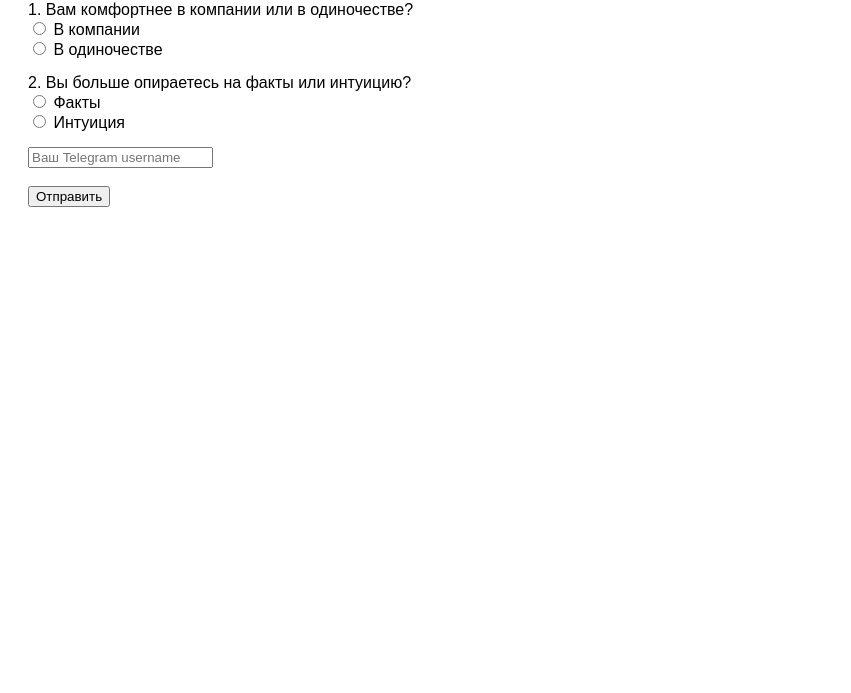
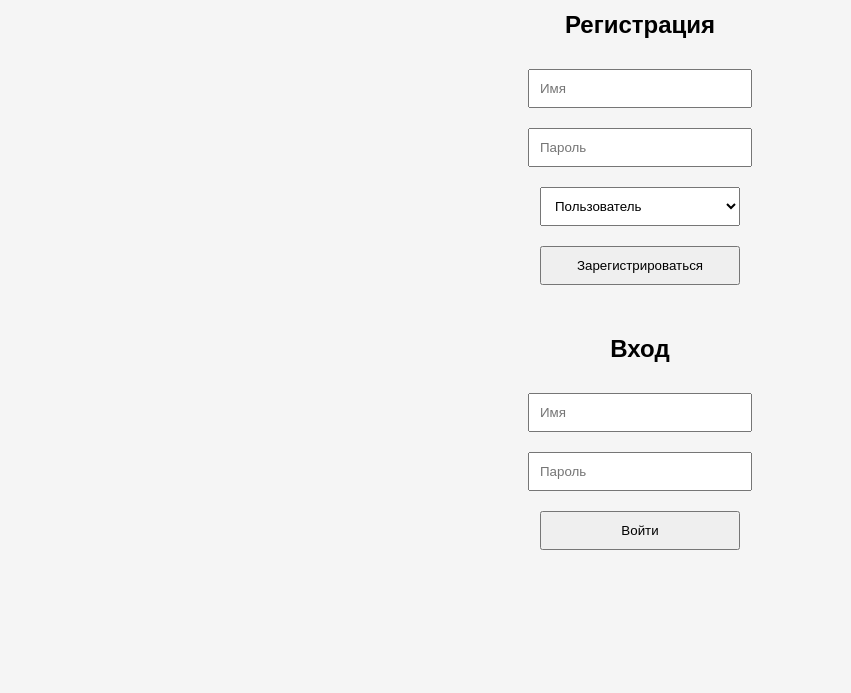
Before and after one commit to gopoKiruha/psytest, a plain HTML site: page index.html in a window 1280 px wide. Shown: the part 107-800 px from the top of the page, without its empty margins (0-851 px from the left). Drawn offline with Linux system fonts and the light colour scheme.

Commit message:
Add files via upload

```diff
--- a/index.html
+++ b/index.html
@@ -2,51 +2,61 @@
 <html>
 <head>
   <meta charset="UTF-8">
-  <title>Психологический тест</title>
-  <style>
-    body { font-family: sans-serif; padding: 20px; }
-    .question { margin-bottom: 15px; }
-  </style>
+  <title>Авторизация</title>
+  <link rel="stylesheet" href="style.css">
 </head>
 <body>
-  <h1>Тест MBTI (упрощённо)</h1>
-  <div id="quiz">
-    <div class="question">
-      <label>1. Вам комфортнее в компании или в одиночестве?</label><br>
-      <input type="radio" name="q1" value="E"> В компании<br>
-      <input type="radio" name="q1" value="I"> В одиночестве
-    </div>
+  <h1>Вход или регистрация</h1>
 
-    <div class="question">
-      <label>2. Вы больше опираетесь на факты или интуицию?</label><br>
-      <input type="radio" name="q2" value="S"> Факты<br>
-      <input type="radio" name="q2" value="N"> Интуиция
-    </div>
-
-    <!-- Можно добавить больше вопросов -->
-
-    <input type="text" id="username" placeholder="Ваш Telegram username">
-    <br><br>
-    <button onclick="submitResults()">Отправить</button>
+  <div>
+    <h2>Регистрация</h2>
+    <input id="reg-name" placeholder="Имя"><br>
+    <input id="reg-pass" placeholder="Пароль" type="password"><br>
+    <select id="reg-role">
+      <option value="user">Пользователь</option>
+      <option value="admin">Админ</option>
+    </select><br>
+    <button onclick="register()">Зарегистрироваться</button>
   </div>
 
-  <p id="result"></p>
+  <div style="margin-top:40px;">
+    <h2>Вход</h2>
+    <input id="log-name" placeholder="Имя"><br>
+    <input id="log-pass" placeholder="Пароль" type="password"><br>
+    <button onclick="login()">Войти</button>
+  </div>
 
   <script>
-    function submitResults() {
-      const answers = {
-        username: document.getElementById("username").value,
-        q1: document.querySelector('input[name="q1"]:checked')?.value || "",
-        q2: document.querySelector('input[name="q2"]:checked')?.value || ""
-      };
+    function register() {
+      const name = document.getElementById('reg-name').value;
+      const pass = document.getElementById('reg-pass').value;
+      const role = document.getElementById('reg-role').value;
 
-      const type = answers.q1 + answers.q2;
-      document.getElementById("result").innerText = "Ваш тип: " + type;
+      if (!name || !pass) return alert("Заполни все поля!");
 
-      fetch("https://script.google.com/macros/s/AKfycbzT-0K7kHRgi5cBBAjIL5e9JSWxE9Opm40rvaXnr8kF5hV50fhypWbYJQKxb-dVDRgk/exec", {
-        method: "POST",
-        body: JSON.stringify(answers)
-      });
+      const users = JSON.parse(localStorage.getItem('users') || '[]');
+      if (users.find(u => u.name === name)) return alert("Пользователь уже есть!");
+
+      users.push({ name, pass, role });
+      localStorage.setItem('users', JSON.stringify(users));
+      alert("Готово! Теперь войди.");
+    }
+
+    function login() {
+      const name = document.getElementById('log-name').value;
+      const pass = document.getElementById('log-pass').value;
+
+      const users = JSON.parse(localStorage.getItem('users') || '[]');
+      const user = users.find(u => u.name === name && u.pass === pass);
+
+      if (!user) return alert("Неверные данные!");
+
+      localStorage.setItem('currentUser', JSON.stringify(user));
+      if (user.role === 'admin') {
+        window.location.href = 'admin.html';
+      } else {
+        window.location.href = 'user.html';
+      }
     }
   </script>
 </body>
--- /dev/null
+++ b/style.css
@@ -0,0 +1,11 @@
+body {
+    font-family: Arial, sans-serif;
+    padding: 30px;
+    background: #f5f5f5;
+    text-align: center;
+  }
+  input, select, button {
+    margin: 10px;
+    padding: 10px;
+    width: 200px;
+  }
```
Also changed, not shown: admin.html (added, +22 -0 lines), user.html (added).
